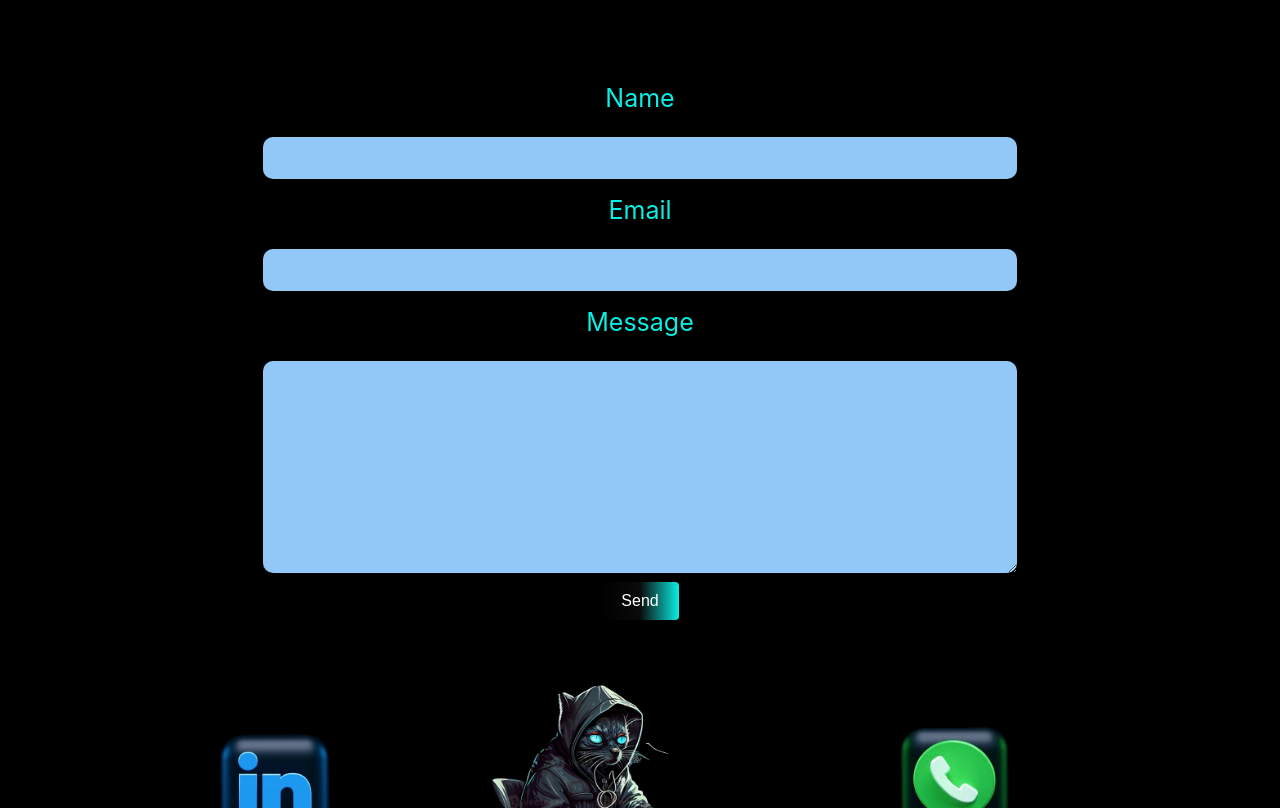
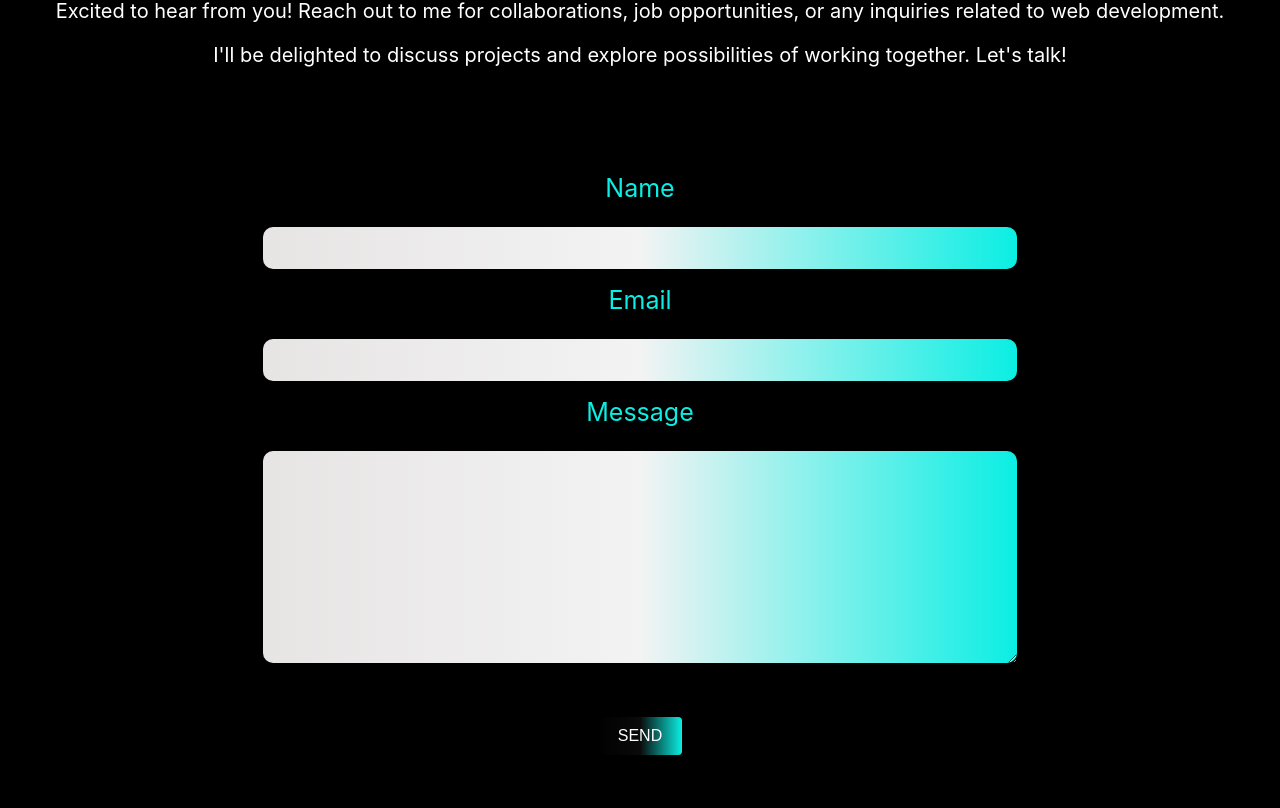
Before and after one commit to Jpallaruelo/portfolio, a React (Create React App) app: page / in a window 1280 px wide. Shown: the part 1352-2160 px from the top of the page. Built offline with nearby package versions, Linux system fonts and the light colour scheme.

Commit message:
formulario

```diff
--- a/src/componentes/presentacion.jsx
+++ b/src/componentes/presentacion.jsx
@@ -212,7 +212,7 @@ const PortfolioSection = () => {
 
                         <div>
                             <button className="button" type="submit">
-                                Send
+                                SEND
                             </button>
 
                         </div>
@@ -258,7 +258,7 @@ const PortfolioSection = () => {
                     <p>📧 jonathanpallarueloelvira92@gmail.com</p>
                     <p> 📲657357740</p>
                     <a href={"/images/CV.JonathanP.pdf"} download="MiCV.pdf">
-                        <button className="buttonContact">GET-CV</button>
+                        <button className="button">GET-CV</button>
                     </a>
 
 
--- a/src/presentacion.css
+++ b/src/presentacion.css
@@ -118,9 +118,7 @@ label {
 }
 
 
-button:hover {
-    background-color: #45a049;
-}
+
 
 .contact-info img {
     width: 250px;
@@ -137,10 +135,10 @@ button:hover {
     width: 750px;
     height: 40px;
     border: none;
-    color: white;
+    color: rgb(0, 0, 0);
     border-radius: 10px;
-    background-color: #92c8f7;
-    ;
+    background: linear-gradient(to right, #e7e4e4, #f3f3f3, #0beee3);
+
     /* Anchura fija para los elementos del formulario */
 
     /* Márgenes arriba y abajo */
@@ -169,7 +167,7 @@ label {
 
     color: red;
     padding: 10px;
-
+    font-size: 15px;
 }
 
 
@@ -210,13 +208,13 @@ label {
 }
 
 .buttonContact {
-    background: linear-gradient(to right, #000000, #0A0A0A, #0beee3);
+    background: linear-gradient(to right, #000000, #60a12b, #12fd01);
     /* Degradado de negro a azul oscuro */
     color: #FFFFFF;
     /* Color del texto en blanco */
     padding: 10px 20px;
     /* Espaciado interno (arriba/abajo, izquierda/derecha) */
-    font-size: 16px;
+    font-size: 26px;
     /* Tamaño del texto */
     border: none;
     /* Sin borde */
@@ -231,10 +229,10 @@ label {
     display: inline-block;
     /* Opción para asegurar que el botón no se estire más de lo necesario */
     transition: background 0.3s ease;
-    margin-right: 55px;
-    /* Opcional: Añade una transición suave al pasar el mouse por encima o al hacer clic */
 }
-
+.button{
+    margin-top: 50px;
+}
 /* Estilos específicos para dispositivos móviles */
 @media only screen and (max-width: 1px) {
     .yodaimage {
```
